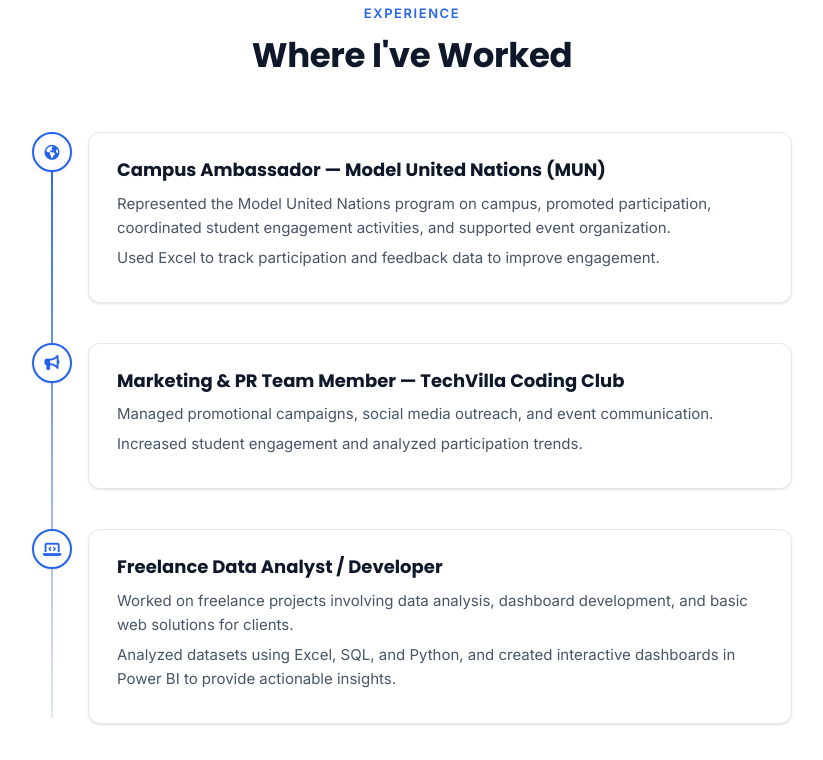
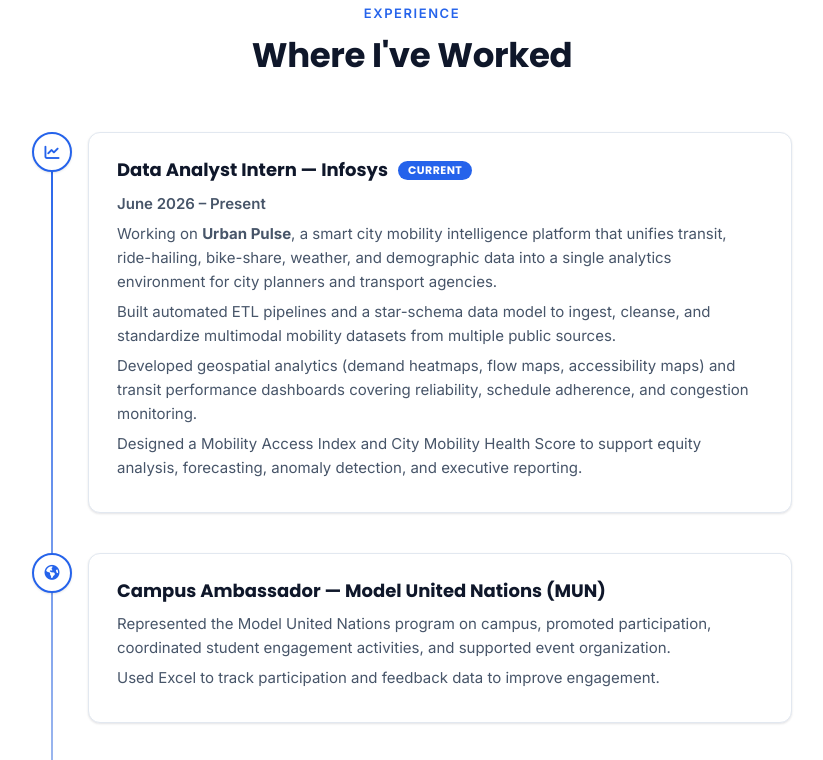
Before and after one commit to Abhi30yadav2004/portfolio, a plain HTML site: page index.html in a window 1280 px wide. Shown: the part 1595-2355 px from the top of the page, without its empty margins (228-1051 px from the left). Drawn offline with Linux system fonts and the light colour scheme.

Commit message:
Add Infosys Intership

```diff
--- a/index.html
+++ b/index.html
@@ -128,6 +128,35 @@
     <h2 class="section-title">Where I've Worked</h2>
 
     <div class="timeline">
+
+        <div class="timeline-item">
+            <div class="timeline-marker"><i class="fa-solid fa-chart-line"></i></div>
+            <div class="timeline-card">
+                <h3>Data Analyst Intern — Infosys <span class="timeline-badge">Current</span></h3>
+                <p class="timeline-date">June 2026 – Present</p>
+                <p>
+                    Working on <strong>Urban Pulse</strong>, a smart city mobility intelligence
+                    platform that unifies transit, ride-hailing, bike-share, weather, and
+                    demographic data into a single analytics environment for city planners
+                    and transport agencies.
+                </p>
+                <p>
+                    Built automated ETL pipelines and a star-schema data model to ingest,
+                    cleanse, and standardize multimodal mobility datasets from multiple
+                    public sources.
+                </p>
+                <p>
+                    Developed geospatial analytics (demand heatmaps, flow maps, accessibility
+                    maps) and transit performance dashboards covering reliability, schedule
+                    adherence, and congestion monitoring.
+                </p>
+                <p>
+                    Designed a Mobility Access Index and City Mobility Health Score to
+                    support equity analysis, forecasting, anomaly detection, and executive
+                    reporting.
+                </p>
+            </div>
+        </div>
 
         <div class="timeline-item">
             <div class="timeline-marker"><i class="fa-solid fa-earth-americas"></i></div>
--- a/style.css
+++ b/style.css
@@ -476,11 +476,31 @@
 .timeline-card h3 {
     font-size: 18px;
     margin-bottom: 10px;
+    display: flex;
+    align-items: center;
+    gap: 10px;
+    flex-wrap: wrap;
 }
 .timeline-card p {
     color: var(--text-muted);
     font-size: 15px;
     margin-bottom: 6px;
+}
+.timeline-badge {
+    font-size: 11px;
+    font-weight: 700;
+    letter-spacing: 0.04em;
+    text-transform: uppercase;
+    color: var(--white);
+    background: var(--blue);
+    padding: 3px 10px;
+    border-radius: 999px;
+}
+.timeline-date {
+    font-size: 13px;
+    font-weight: 600;
+    color: var(--blue);
+    margin-bottom: 12px;
 }
 
 /* =========================================================
```
